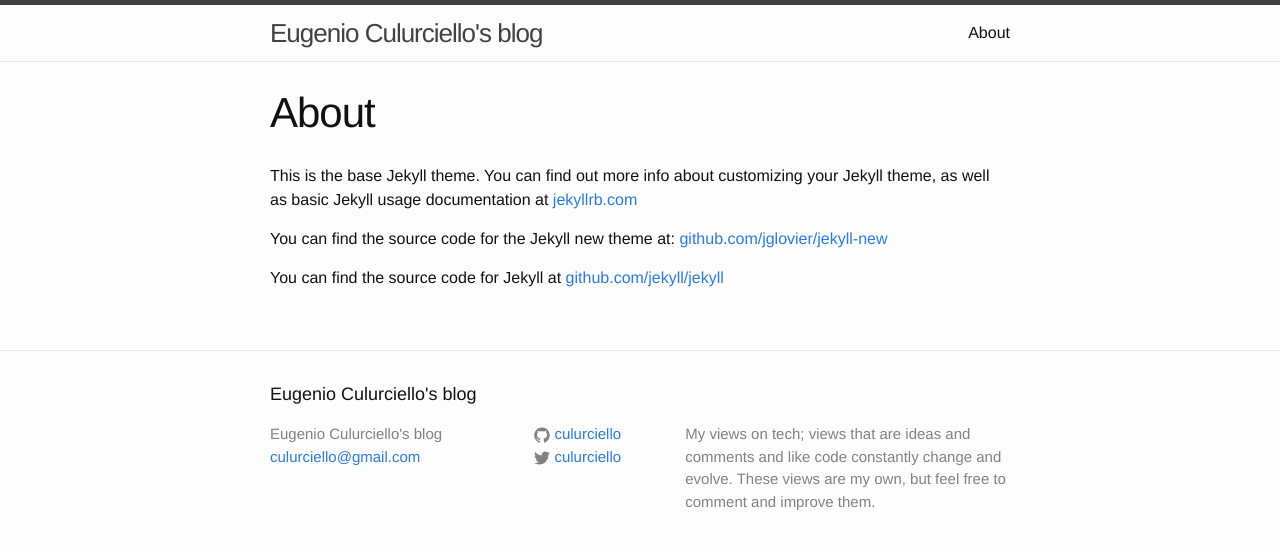
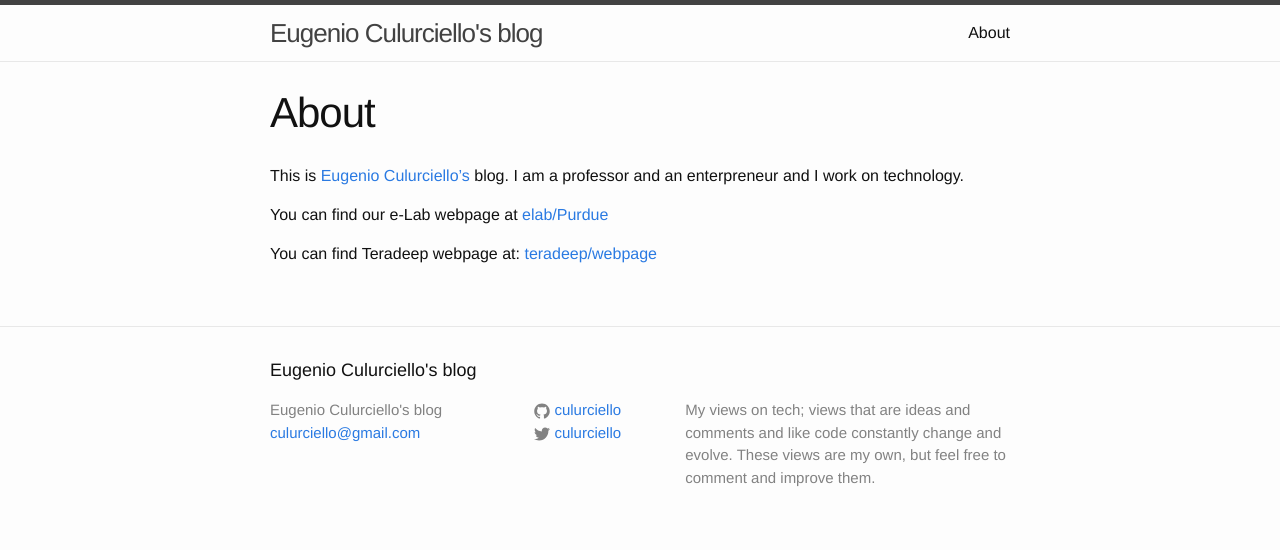
Before and after one commit to culurciello/culurciello.github.io, a Jekyll site: the page built from about.md, in a window 1280 px wide. Shown: the top 550 px of the page. Built offline with Jekyll 4.4.1, drawn with Linux system fonts in a browser that asks for light colours.

```diff
--- a/_config.yml
+++ b/_config.yml
@@ -9,6 +9,15 @@ baseurl: "" # the subpath of your site, e.g. /blog/
 url: "https://http://culurciello.github.io/" # the base hostname & protocol for your site
 twitter_username: culurciello
 github_username:  culurciello
+facebook_username:  culurciello
+google_username:  culurciello
 
 # Build settings
 markdown: kramdown
+
+# github
+# highlighter: pygments
+# github: [Repository metadata]
+# safe: true
+# lsi: false
+# source: your top-level directory
--- a/about.md
+++ b/about.md
@@ -4,8 +4,8 @@ title: About
 permalink: /about/
 ---
 
-This is the base Jekyll theme. You can find out more info about customizing your Jekyll theme, as well as basic Jekyll usage documentation at [jekyllrb.com](http://jekyllrb.com/)
+This is [Eugenio Culurciello's](https://engineering.purdue.edu/elab/html/contact-eugenio-culurciello.html) blog. I am a professor and an enterpreneur and I work on technology.
 
-You can find the source code for the Jekyll new theme at: [github.com/jglovier/jekyll-new](https://github.com/jglovier/jekyll-new)
+You can find our e-Lab webpage at [elab/Purdue](https://engineering.purdue.edu/elab/index.html)
 
-You can find the source code for Jekyll at [github.com/jekyll/jekyll](https://github.com/jekyll/jekyll)
+You can find Teradeep webpage at: [teradeep/webpage](https://teradeep.com)
--- a/index.html
+++ b/index.html
@@ -1,6 +1,10 @@
 ---
 layout: default
 ---
+
+<head>
+  <meta charset="utf-8">
+</head>
 
 <div class="home">
 
```
Also changed, not shown: _posts/2015-05-17-image-rec.markdown (added, +35 -0 lines), _posts/2015-05-17-welcome-to-jekyll.markdown (deleted, +0 -25 lines), assets/image-rec/Avril-clarifai.jpg (added), assets/image-rec/Avril-metamind.jpg (added), assets/image-rec/Avril-td.jpg (added).
